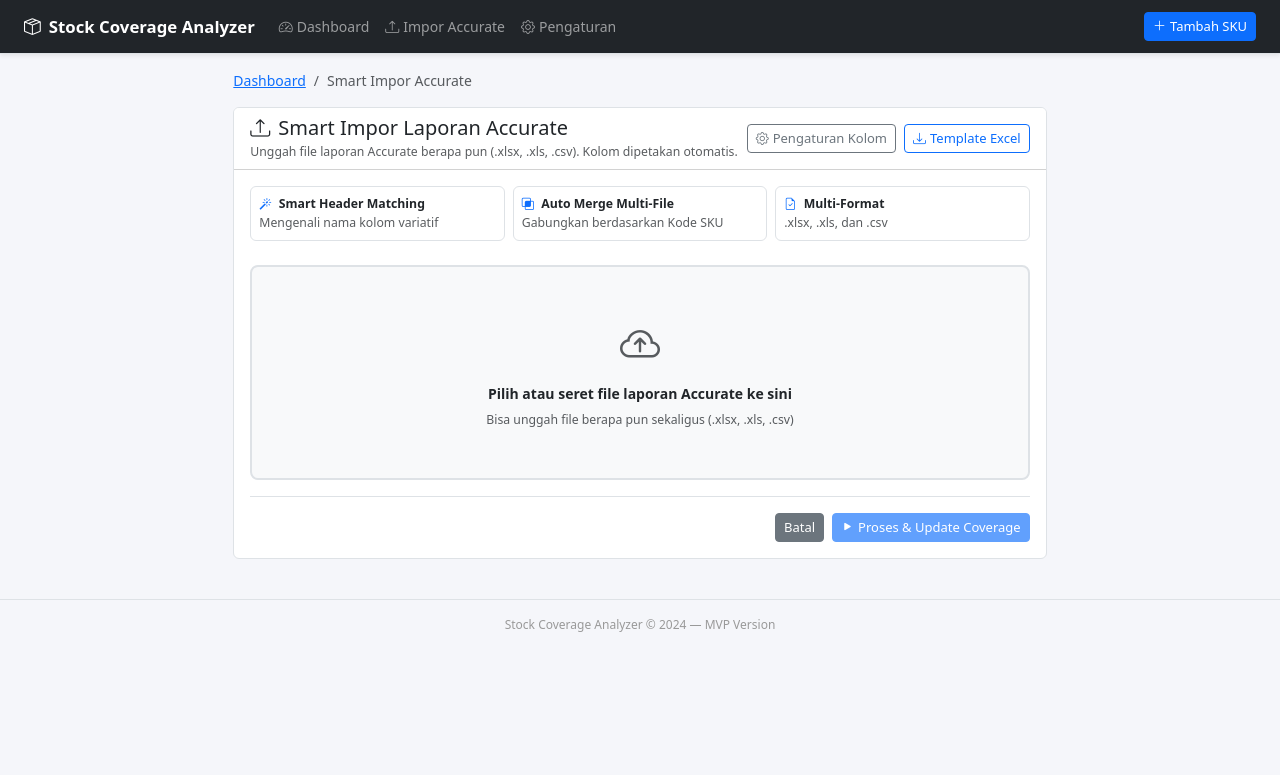
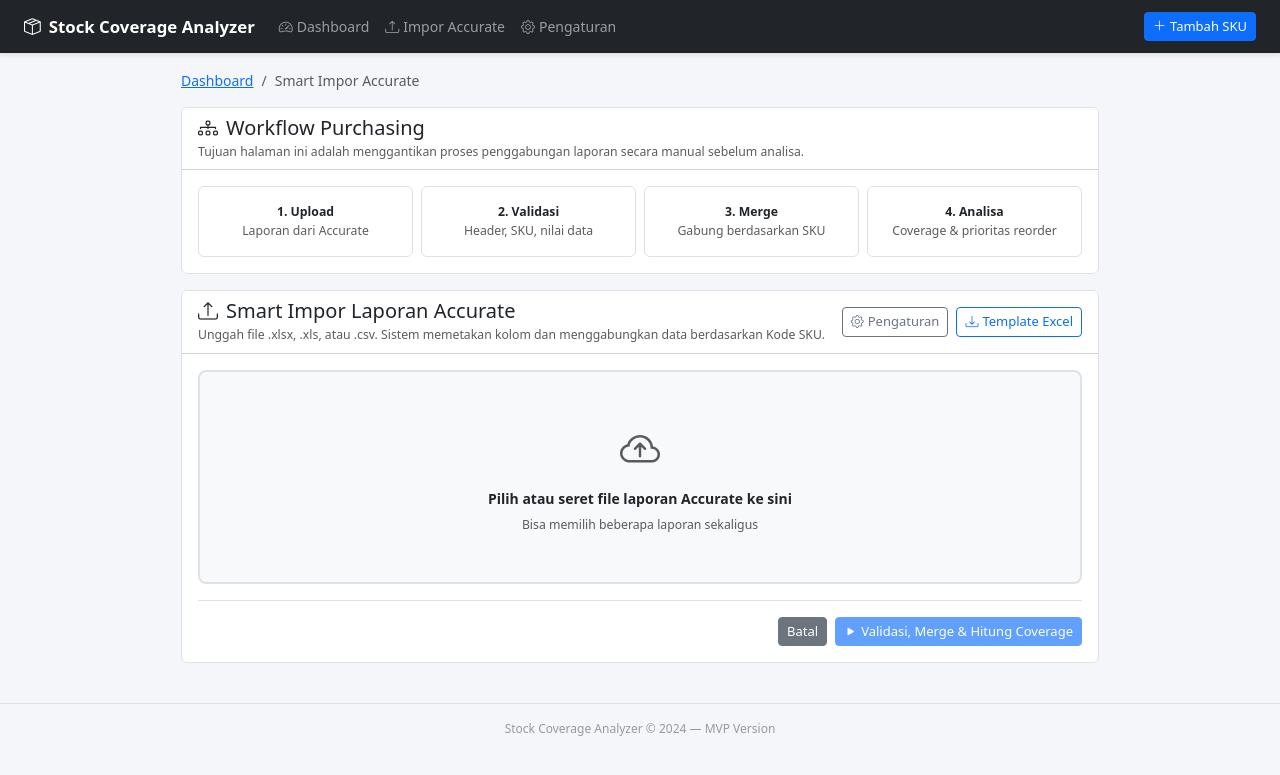
Before and after one commit to bebeksalju/BerryManShop_StudyCase, a Flask app: page /import in a window 1280 px wide. Shown: the top 775 px of the page. Run offline with Flask 3, Linux system fonts and the light colour scheme.

Commit message:
feat: clarify purchasing import workflow

```diff
--- a/stock-coverage-analyzer/app/templates/import.html
+++ b/stock-coverage-analyzer/app/templates/import.html
@@ -3,9 +3,7 @@
 
 {% block content %}
 <div class="row justify-content-center">
-  <div class="col-lg-8">
-
-    <!-- BREADCRUMB -->
+  <div class="col-lg-9">
     <nav aria-label="breadcrumb" class="mb-3">
       <ol class="breadcrumb small">
         <li class="breadcrumb-item"><a href="{{ url_for('main.index') }}">Dashboard</a></li>
@@ -13,76 +11,78 @@
       </ol>
     </nav>
 
+    <div class="card mb-3">
+      <div class="card-header bg-white">
+        <h5 class="mb-0"><i class="bi bi-diagram-3 me-2"></i>Workflow Purchasing</h5>
+        <small class="text-muted">Tujuan halaman ini adalah menggantikan proses penggabungan laporan secara manual sebelum analisa.</small>
+      </div>
+      <div class="card-body">
+        <div class="row g-2 text-center small">
+          <div class="col-md-3"><div class="border rounded p-3 h-100"><strong>1. Upload</strong><br><span class="text-muted">Laporan dari Accurate</span></div></div>
+          <div class="col-md-3"><div class="border rounded p-3 h-100"><strong>2. Validasi</strong><br><span class="text-muted">Header, SKU, nilai data</span></div></div>
+          <div class="col-md-3"><div class="border rounded p-3 h-100"><strong>3. Merge</strong><br><span class="text-muted">Gabung berdasarkan SKU</span></div></div>
+          <div class="col-md-3"><div class="border rounded p-3 h-100"><strong>4. Analisa</strong><br><span class="text-muted">Coverage & prioritas reorder</span></div></div>
+        </div>
+      </div>
+    </div>
+
+    {% if result %}
+    <div class="card mb-3">
+      <div class="card-header bg-white"><strong>Hasil Proses Terakhir</strong></div>
+      <div class="card-body small">
+        <div class="row g-2 mb-3">
+          <div class="col-md-3"><div class="border rounded p-2"><span class="text-muted">File diproses</span><div class="fs-5 fw-bold">{{ result.processed_files }}</div></div></div>
+          <div class="col-md-3"><div class="border rounded p-2"><span class="text-muted">SKU</span><div class="fs-5 fw-bold">{{ result.total }}</div></div></div>
+          <div class="col-md-3"><div class="border rounded p-2"><span class="text-muted">Warning</span><div class="fs-5 fw-bold text-warning">{{ result.warnings|length }}</div></div></div>
+          <div class="col-md-3"><div class="border rounded p-2"><span class="text-muted">Error</span><div class="fs-5 fw-bold text-danger">{{ result.errors|length }}</div></div></div>
+        </div>
+        {% if result.warnings %}
+        <div class="alert alert-warning mb-2"><strong>Warning data:</strong><ul class="mb-0 mt-1">{% for w in result.warnings[:10] %}<li>{{ w }}</li>{% endfor %}</ul></div>
+        {% endif %}
+        {% if result.errors %}
+        <div class="alert alert-danger mb-0"><strong>Error:</strong><ul class="mb-0 mt-1">{% for e in result.errors %}<li>{{ e }}</li>{% endfor %}</ul></div>
+        {% endif %}
+      </div>
+    </div>
+    {% endif %}
+
     <div class="card">
-      <!-- Header -->
       <div class="card-header d-flex align-items-center justify-content-between flex-wrap gap-2 bg-white">
         <div>
           <h5 class="mb-0"><i class="bi bi-upload me-2"></i>Smart Impor Laporan Accurate</h5>
-          <small class="text-muted">Unggah file laporan Accurate berapa pun (.xlsx, .xls, .csv). Kolom dipetakan otomatis.</small>
+          <small class="text-muted">Unggah file .xlsx, .xls, atau .csv. Sistem memetakan kolom dan menggabungkan data berdasarkan Kode SKU.</small>
         </div>
         <div class="d-flex gap-2">
-          <a href="{{ url_for('main.settings') }}" class="btn btn-outline-secondary btn-sm">
-            <i class="bi bi-gear me-1"></i>Pengaturan Kolom
-          </a>
-          <a href="{{ url_for('main.download_template') }}" class="btn btn-outline-primary btn-sm">
-            <i class="bi bi-download me-1"></i>Template Excel
-          </a>
+          <a href="{{ url_for('main.settings') }}" class="btn btn-outline-secondary btn-sm"><i class="bi bi-gear me-1"></i>Pengaturan</a>
+          <a href="{{ url_for('main.download_template') }}" class="btn btn-outline-primary btn-sm"><i class="bi bi-download me-1"></i>Template Excel</a>
         </div>
       </div>
 
       <div class="card-body">
-        <!-- Info Cards -->
-        <div class="row g-2 mb-4">
-          <div class="col-md-4">
-            <div class="border rounded p-2 small">
-              <i class="bi bi-magic text-primary me-1"></i>
-              <strong>Smart Header Matching</strong><br>
-              <span class="text-muted">Mengenali nama kolom variatif</span>
-            </div>
-          </div>
-          <div class="col-md-4">
-            <div class="border rounded p-2 small">
-              <i class="bi bi-intersect text-primary me-1"></i>
-              <strong>Auto Merge Multi-File</strong><br>
-              <span class="text-muted">Gabungkan berdasarkan Kode SKU</span>
-            </div>
-          </div>
-          <div class="col-md-4">
-            <div class="border rounded p-2 small">
-              <i class="bi bi-file-earmark-check text-primary me-1"></i>
-              <strong>Multi-Format</strong><br>
-              <span class="text-muted">.xlsx, .xls, dan .csv</span>
-            </div>
-          </div>
+        <div class="alert alert-secondary small">
+          <strong>Catatan:</strong> jika SKU dan field yang sama ditemukan pada beberapa file dengan nilai berbeda, sistem akan memberi warning dan mempertahankan nilai pertama. Ini mencegah overwrite data secara diam-diam.
         </div>
 
-        <!-- Upload Form -->
         <form method="post" enctype="multipart/form-data" id="upload-form">
-          <div class="border border-2 border-dashed rounded-3 p-5 text-center bg-light mb-3" id="dropzone">
-            <input type="file" name="files" id="file-input" multiple accept=".xlsx,.xls,.csv"
-                   class="position-absolute w-100 h-100 opacity-0" style="top:0;left:0;cursor:pointer" />
+          <div class="position-relative border border-2 border-dashed rounded-3 p-5 text-center bg-light mb-3" id="dropzone">
+            <input type="file" name="files" id="file-input" multiple accept=".xlsx,.xls,.csv" class="position-absolute w-100 h-100 opacity-0" style="top:0;left:0;cursor:pointer">
             <i class="bi bi-cloud-arrow-up fs-1 text-muted d-block mb-2"></i>
             <p class="mb-1 fw-semibold">Pilih atau seret file laporan Accurate ke sini</p>
-            <small class="text-muted">Bisa unggah file berapa pun sekaligus (.xlsx, .xls, .csv)</small>
+            <small class="text-muted">Bisa memilih beberapa laporan sekaligus</small>
           </div>
 
-          <!-- File Preview -->
           <div id="file-preview-list" class="d-none mb-3">
             <label class="form-label small text-muted">File Terpilih:</label>
             <div id="file-items"></div>
           </div>
 
-          <!-- Actions -->
           <div class="d-flex justify-content-end gap-2 pt-3 border-top">
             <a href="{{ url_for('main.index') }}" class="btn btn-secondary btn-sm">Batal</a>
-            <button type="submit" id="btn-submit-upload" disabled class="btn btn-primary btn-sm">
-              <i class="bi bi-play-fill me-1"></i>Proses & Update Coverage
-            </button>
+            <button type="submit" id="btn-submit-upload" disabled class="btn btn-primary btn-sm"><i class="bi bi-play-fill me-1"></i>Validasi, Merge & Hitung Coverage</button>
           </div>
         </form>
       </div>
     </div>
-
   </div>
 </div>
 {% endblock %}
@@ -97,17 +97,13 @@
   fileInput.addEventListener('change', () => {
     fileItems.innerHTML = '';
     const files = Array.from(fileInput.files);
-
     if (files.length > 0) {
       filePreviewList.classList.remove('d-none');
       btnSubmit.disabled = false;
       files.forEach(file => {
         const item = document.createElement('div');
         item.className = 'd-flex justify-content-between align-items-center border rounded px-3 py-2 mb-1 small';
-        item.innerHTML = `
-          <span><i class="bi bi-file-earmark-spreadsheet text-success me-2"></i>${file.name}</span>
-          <span class="text-muted">${(file.size / 1024).toFixed(1)} KB</span>
-        `;
+        item.textContent = `${file.name} — ${(file.size / 1024).toFixed(1)} KB`;
         fileItems.appendChild(item);
       });
     } else {
```
